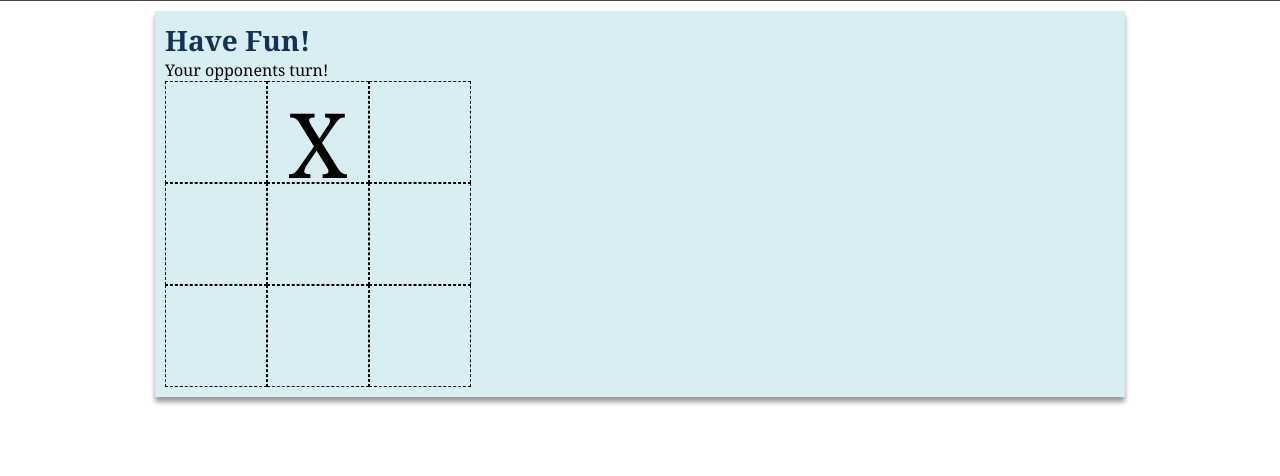
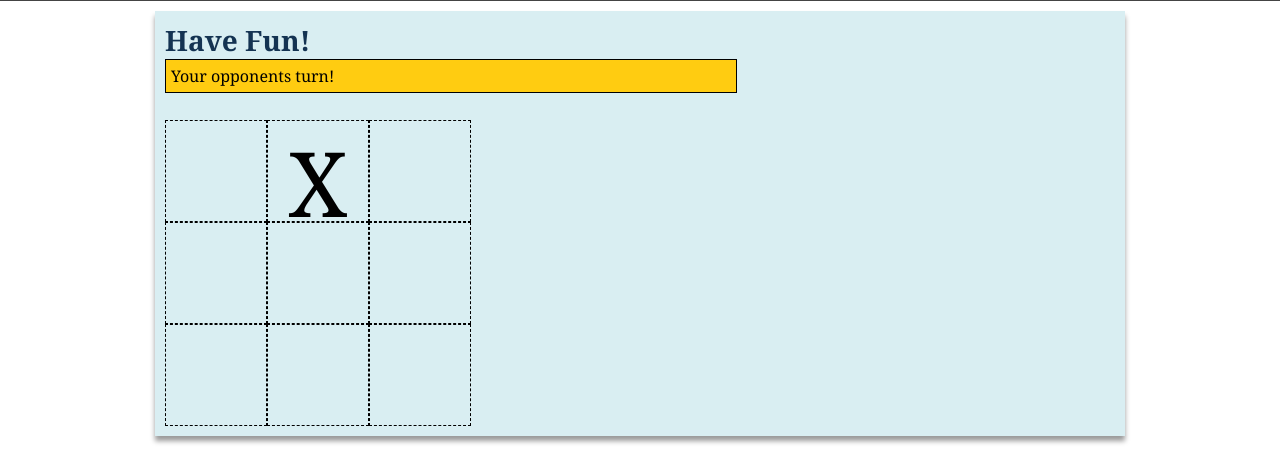
Before and after one commit to sontek-archive/django-tictactoe, a Django app: page /games/1/ in a window 1280 px wide. Shown: the part 76-552 px from the top of the page. Run offline with Django 3.2, Linux system fonts and the light colour scheme; a user stored in the database is signed in; tables that the repository leaves empty hold one stand-in row (values such as "Sample post"); style sheets or scripts are compiled from the project's sources; some libraries are stand-ins or nearby versions.

Commit message:
better messaging styles

```diff
--- a/tictactoe/core/views.py
+++ b/tictactoe/core/views.py
@@ -152,6 +152,7 @@ def game_list(request, template_name='core/game_list.html'):
 
             if email == request.user.email:
                 messages.add_message(request, messages.ERROR, 'You are not allowed to invite yourself.')
+                form = EmailForm()
             else:
                 try:
                     user = User.objects.get(email=email)
@@ -173,7 +174,10 @@ def game_list(request, template_name='core/game_list.html'):
                 send_mail('You are invited to play tic tac toe :)', 'Click here! %s%s' % (current_site.domain, url), 'sontek@gmail.com',
                             [email], fail_silently=False)
 
-    form = EmailForm()
+                form = EmailForm()
+    else:
+        form = EmailForm()
+
     context = { 'games': games, 'form': form }
 
     return render_to_response(template_name, context,
--- a/tictactoe/static/styles.less
+++ b/tictactoe/static/styles.less
@@ -17,11 +17,12 @@ p {
     padding: 5px;
 }
 
-#messages {
+.messages {
     background-color: @top-banner-anchor-color;
     border: solid 1px #000;
     color: #000;
     padding: 5px;
+    width: 80%;
     margin-bottom: 5px;
 }
 
--- a/tictactoe/templates/core/view_game.html
+++ b/tictactoe/templates/core/view_game.html
@@ -10,11 +10,12 @@
     <script src="{{ STATIC_URL }}game.js" type="text/javascript"></script>
 
     <h1>Have Fun!</h1>
-    <div id="messages" class="hide">
+    <div id="messages" class"messages" class="hide">
     </div>
     <div id="playagain" class="hide">
         <a href="{% url create_computer_game %}">Play Again?</a>
     </div>
+    <div class="messages">
         {% if board.get_winner %}
             The winner is: {{ board.get_winner }}
         {% else %}
@@ -24,6 +25,7 @@
                 Your opponents turn!
             {% endif %}
         {% endif %}
+    </div>
     <br class="clear" />
     {% for row in board.pieces %}
         <div class="cell" id="cell{{ forloop.counter0 }}" onclick="MakeMove(this, '{{ forloop.counter0 }}')">
```
Lines whose indentation alone changed are shown as unchanged.
